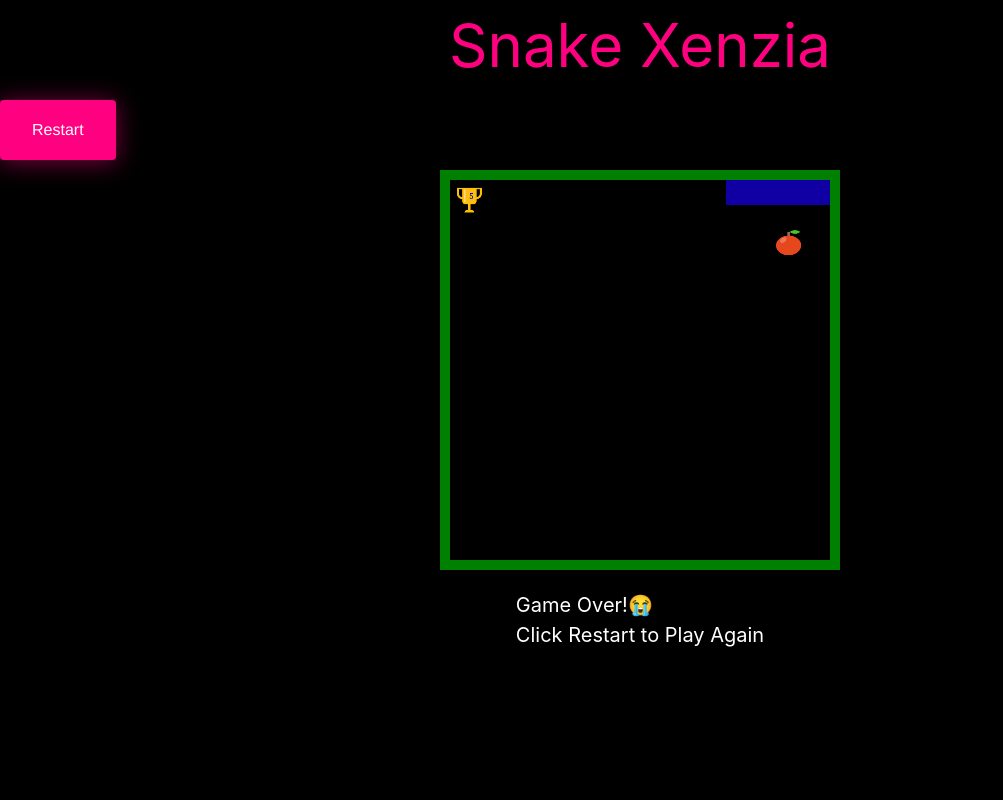
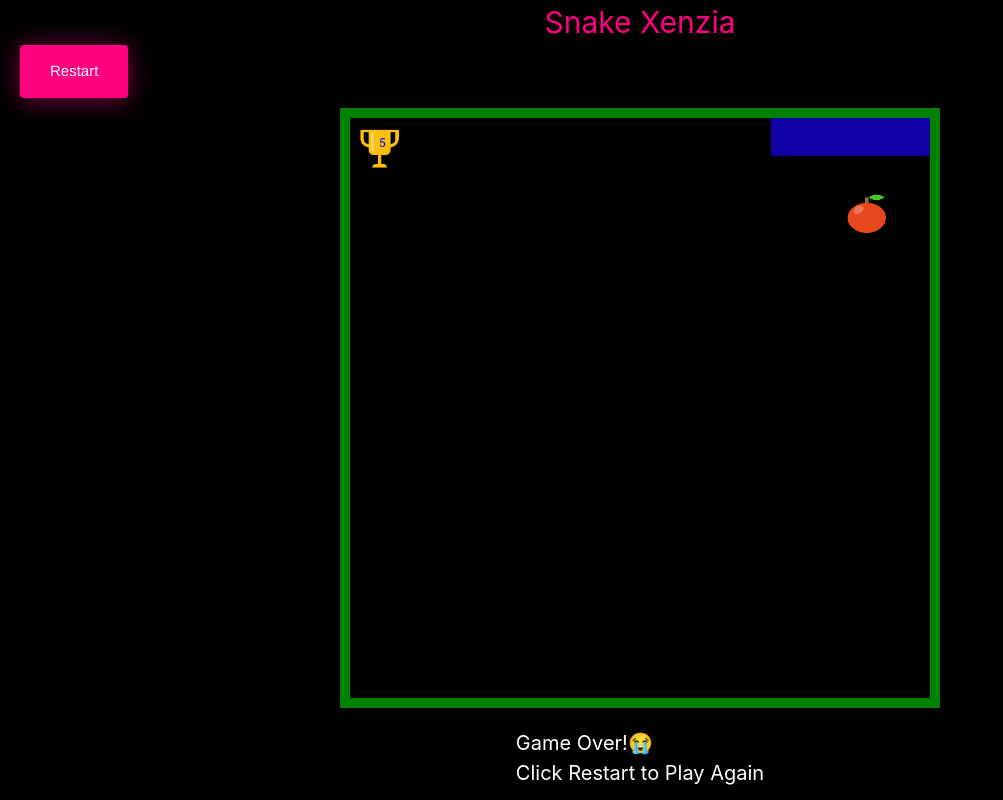
Before and after one commit to himanshu010/snake-game, a plain HTML site: page index.html in a window 1280 px wide. Both pictures are taken after a click on the button "Start". Shown: the whole page, without its empty margins (0-1003 px from the left). Drawn offline with nearby package versions, Linux system fonts and the light colour scheme.

Commit message:
improved

```diff
--- a/index.html
+++ b/index.html
@@ -13,8 +13,22 @@
   </head>
   <body>
     <div class="head">Snake Xenzia</div>
-    <button class="bubbly-button" id="start" type="button">Start</button>
-    <button class="bubbly-button" id="reset" type="button">Restart</button>
+    <button class="bubbly-button" id="start" type="button">
+      <div style="display: flex; align-items: center; justify-content: center;">
+        Start
+      </div>
+    </button>
+    <button class="bubbly-button" id="reset" type="button">
+      <div
+        style="
+          display: flex;
+          text-align: center !important;
+          justify-content: center;
+        "
+      >
+        Restart
+      </div>
+    </button>
 
     <div class="canvascon">
       <canvas id="mycanvas"> </canvas>
--- a/style.css
+++ b/style.css
@@ -2,20 +2,26 @@ body {
   background-color: black !important;
 }
 #reset {
+  margin-left: 20px;
   margin-top: 40px !important;
   margin-bottom: -30px !important;
+  text-emphasis: center;
+  height: auto !important;
+  font-size: 15px !important;
 }
 #start {
+  margin-left: 20px;
   margin-top: 40px !important;
   margin-bottom: -30px !important;
 }
 
 .head {
-  height: 60px !important;
-  font-size: 60px;
+  /* height: aut!important */
+  font-size: 30px;
   display: flex;
   justify-content: center;
   color: #ff0081;
+  margin-bottom: -40px;
 }
 
 #gameover {
@@ -110,9 +116,9 @@ body {
 }
 
 @media only screen and (min-width: 768px) {
-  .mycanvas {
-    min-width: 1000px !important;
-    min-height: 1000px !important;
+  #mycanvas {
+    min-width: 600px !important;
+    min-height: 600px !important;
   }
   .keypad {
     display: none !important;
@@ -234,6 +240,9 @@ body {
 /* XXXXXXXXXXXXXXXXXXXXXXXXXXXXXXXXXXXXXXXXXXXXXXXXXXXXXXXXXXXXXX */
 
 .bubbly-button {
-  height: 60px !important;
+  height: 20px !important;
+  font-size: 20px !important;
   display: flex;
+  justify-content: center;
+  align-items: center;
 }
```
